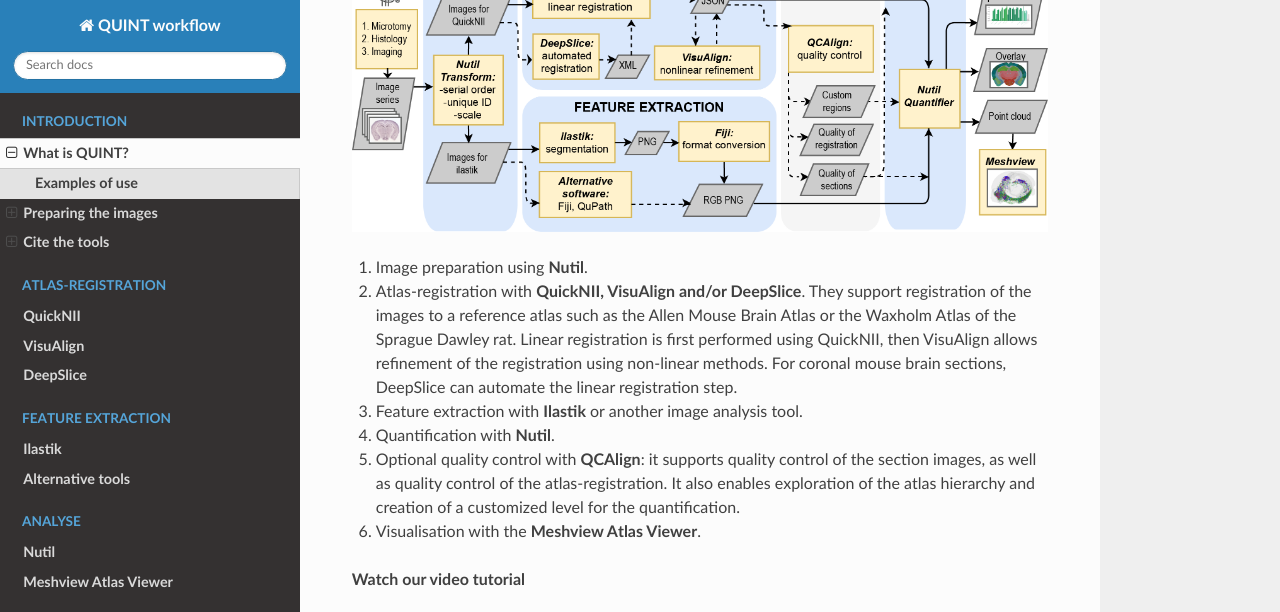
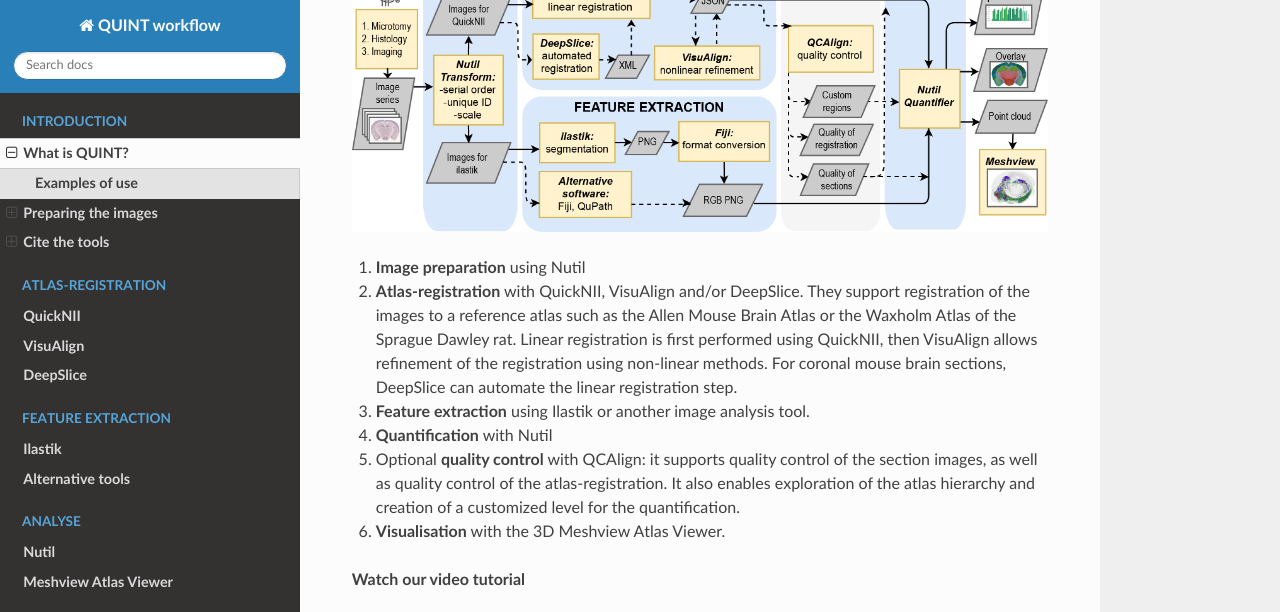
Before and after one commit to Neural-Systems-at-UIO/QUINT_workflow, a Sphinx documentation site: the page built from docs/QUINTintro.rst, in a window 1280 px wide and 900 px high, scrolled down 451 px, cut to the strip 0-612 px from the top of the window. Built offline with Sphinx 7.4.7 and the Read the Docs theme 2.0.0, drawn with Linux system fonts in a browser that asks for light colours.

Commit message:
Update QUINTintro.rst

```diff
--- a/docs/QUINTintro.rst
+++ b/docs/QUINTintro.rst
@@ -8,12 +8,12 @@
 
 .. image:: images/QUINT.png
 
-1. Image preparation using **Nutil**.
-2. Atlas-registration with **QuickNII, VisuAlign and/or DeepSlice**. They support registration of the images to a reference atlas such as the Allen Mouse Brain Atlas or the Waxholm Atlas of the Sprague Dawley rat. Linear registration is first performed using QuickNII, then VisuAlign allows refinement of the registration using non-linear methods. For coronal mouse brain sections, DeepSlice can automate the linear registration step.
-3. Feature extraction with **Ilastik** or another image analysis tool.
-4. Quantification with **Nutil**.
-5. Optional quality control with **QCAlign**: it supports quality control of the section images, as well as quality control of the atlas-registration. It also enables exploration of the atlas hierarchy and creation of a customized level for the quantification.
-6. Visualisation with the **Meshview Atlas Viewer**.
+1. **Image preparation** using Nutil
+2. **Atlas-registration** with QuickNII, VisuAlign and/or DeepSlice. They support registration of the images to a reference atlas such as the Allen Mouse Brain Atlas or the Waxholm Atlas of the Sprague Dawley rat. Linear registration is first performed using QuickNII, then VisuAlign allows refinement of the registration using non-linear methods. For coronal mouse brain sections, DeepSlice can automate the linear registration step.
+3. **Feature extraction** using Ilastik or another image analysis tool.
+4. **Quantification** with Nutil
+5. Optional **quality control** with QCAlign: it supports quality control of the section images, as well as quality control of the atlas-registration. It also enables exploration of the atlas hierarchy and creation of a customized level for the quantification.
+6. **Visualisation** with the 3D Meshview Atlas Viewer.
 
 **Watch our video tutorial**
 
```
